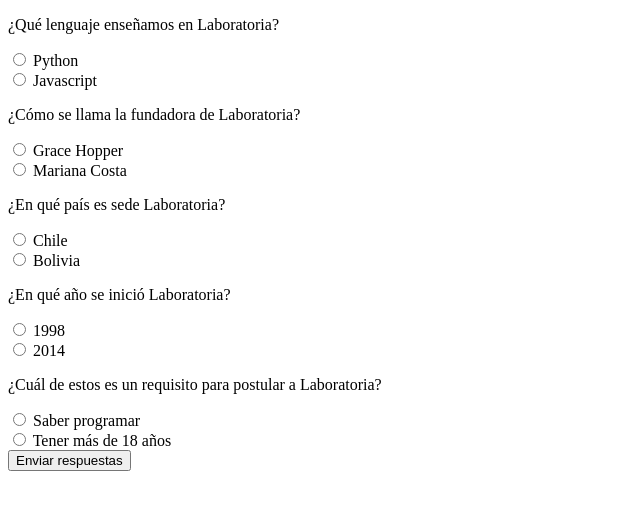
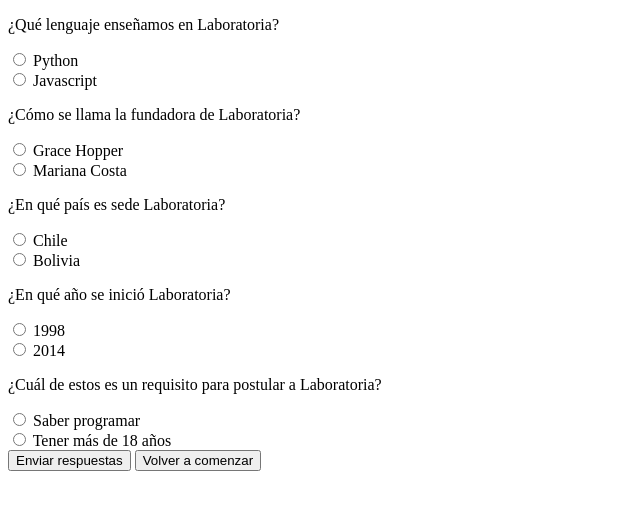
Before and after one commit to noeliasabando/trivia2, a plain HTML site: page preguntas.html in a window 1280 px wide. Shown: the whole page, without its empty margins (0-640 px from the left). Drawn offline with Linux system fonts and the light colour scheme.

Commit message:
implemente botones

```diff
--- a/app.js
+++ b/app.js
@@ -52,4 +52,6 @@ function check() {
         document.write("<p>Respondiste" + " " + counter +" " + "preguntas buenas, ánimo, siempre se puede volver a empezar.<p>")
     }
 
+    document.write("<a href='index.html'><button name= 'boton4'>Volver a comenzar</button></a>")
+
 }
--- a/preguntas.html
+++ b/preguntas.html
@@ -43,5 +43,9 @@
     <button onclick=check()>Enviar respuestas</button>
     <script src="app.js"></script>
 
+    <a href="index.html">
+        <button name= "boton4">Volver a comenzar</button>
+    </a>
+
 </body>
 </html>
```
